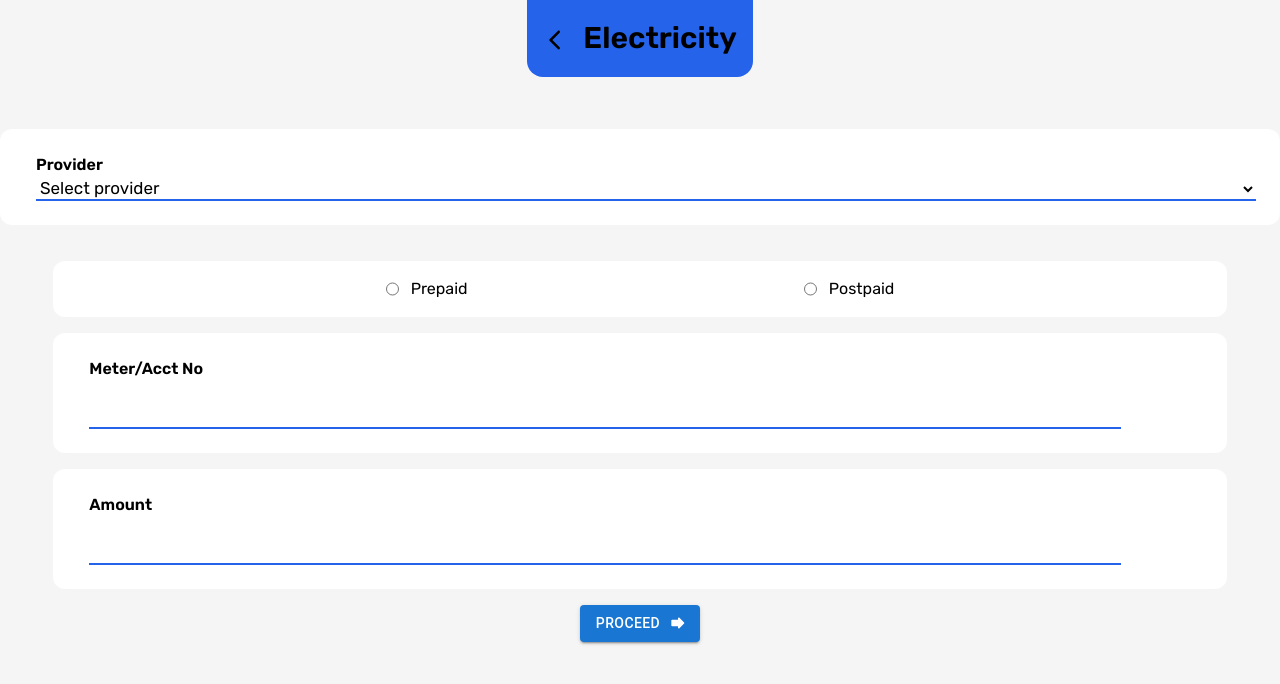
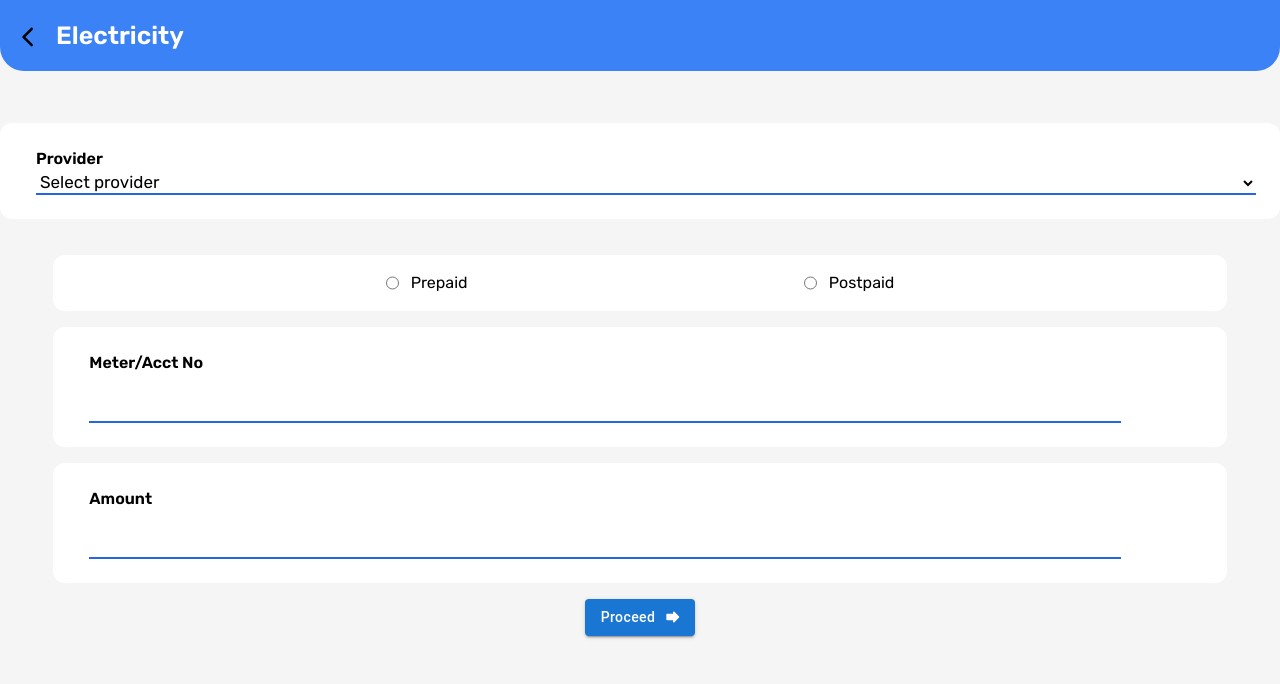
Before and after one commit to Arinz12/Zonapay, a Next.js app: page /dashboard/elect in a window 1280 px wide. Shown: the top 684 px of the page. Built offline with nearby package versions, Linux system fonts and the light colour scheme.

Commit message:
12:30 pm

```diff
--- a/pages/dashboard/airtime.js
+++ b/pages/dashboard/airtime.js
@@ -270,10 +270,10 @@ catch(e){
     <Head>
       <title>Airtime</title>
     </Head>
-    <div style={{backgroundColor:"whitesmoke",height:"100dvh"}} className="flex flex-col items-center mx-auto justify-center w-full md:w-9/12">
+    <div style={{backgroundColor:"whitesmoke",height:"100dvh"}} className="flex flex-col items-center mx-auto justify-start w-full md:w-9/12">
 
 
-        <div style={{fontSize:"30px"}} className="rubik-h bg-blue-600 p-4 flex flex-row justify-start gap-4 items-center rounded-b-2xl  mb-9">
+        <div style={{fontSize:"26px"}} className="rubik-h w-full text-white bg-blue-500 p-4 flex flex-row justify-start gap-4 items-center rounded-b-3xl  mb-9">
 
         <div onClick={()=>{router.back()}} className=""><ArrowBackIosRounded sx={{color:"black"}}/> </div>
           <div>Airtime purchase</div>
--- a/pages/dashboard/data.js
+++ b/pages/dashboard/data.js
@@ -246,11 +246,11 @@ if(processed){
     <Head>
       <title>Data</title>
     </Head>
-    <div style={{backgroundColor:"whitesmoke",height:"100dvh"}} className="flex flex-col items-center mx-auto justify-center w-full md:w-9/12">
+    <div style={{backgroundColor:"whitesmoke",height:"100dvh"}} className="flex flex-col items-center mx-auto justify-start w-full md:w-9/12">
 
-    <div style={{fontSize:"30px"}} className="rubik-h bg-blue-600 p-4 flex flex-row justify-start gap-4 items-center rounded-b-2xl  mb-9">
+    <div style={{fontSize:"30px"}} className="rubik-h w-full text-white bg-blue-500 p-4 flex flex-row justify-start gap-4 items-center rounded-b-3xl  mb-9">
     <div onClick={()=>{router.back()}} className=""><ArrowBackIosRounded sx={{color:"black"}}/> </div>
-        <div style={{fontSize:"30px"}} className="rubik-h ">Data purchase</div>
+        <div style={{fontSize:"26px"}} className="rubik-h ">Data purchase</div>
 
         </div>
 
--- a/pages/dashboard/elect.js
+++ b/pages/dashboard/elect.js
@@ -145,9 +145,9 @@ if(pincon){
 <link href="https://fonts.googleapis.com/css2?family=Rubik:ital,wght@0,300..900;1,300..900&display=swap" rel="stylesheet"/>
     </Head>
     <div className=" w-full h-full flex flex-col gap-4 items-center" style={{backgroundColor:"whitesmoke",height:"100dvh"}}>
-    <div style={{fontSize:"30px"}} className="rubik-h bg-blue-600 p-4 flex flex-row justify-start gap-4 items-center rounded-b-2xl  mb-9">
+    <div style={{fontSize:"26px"}} className="rubik-h w-full bg-blue-500 text-white p-4 flex flex-row justify-start gap-4 items-center rounded-b-3xl  mb-9">
     <div onClick={()=>{router.back()}} className=""><ArrowBackIosRounded sx={{color:"black"}}/> </div>
-        <div style={{fontSize:"30px"}} className="rubik-h ">Electricity</div>
+        <div style={{fontSize:"25px"}} className="rubik-h ">Electricity</div>
 
         </div>
     <div className="w-full bg-white rounded-2xl mb-5">
@@ -190,7 +190,7 @@ if(pincon){
 <input id="amt" type={"number"} inputMode="numeric" name="amount" className="ac rounded-t-xl focus:outline-none font-bold ml-3 border-t-0 border-l-0 border-r-0 border-b-2 border-blue-600 w-11/12 h-12 " style={{fontSize:"18px"}} />
         </div>
 <div className="mx-auto">
-    <Button id="btn" variant={"contained"} endIcon={<ForwardRounded/>}>Proceed</Button>
+    <Button style={{textTransform:"none"}} id="btn" variant={"contained"} endIcon={<ForwardRounded/>}>Proceed</Button>
 </div>
 <NumericPad maxLength={4} onSubmit={handlePinSubmit}/>
 <div id="delay" style={{backgroundColor:"rgba(0, 0, 0, 0.253)",backdropFilter:"blur(9px)"}} className=" flex-col items-center justify-center  fixed  z-10 w-full bottom-0 h-full shp hidden">
--- a/pages/dashboard/index.js
+++ b/pages/dashboard/index.js
@@ -121,7 +121,7 @@ const Dashboard = ({obj}) => {
         activeIndicatorColor="#1976d2">
         <div style={{textAlignLast:"center"}} className="p-2 text-center">Enjoy seamless transparent transactions where everything happening is clear</div>
         <div style={{textAlignLast:"center"}} className="p-2 text-center">Schedule bill payments so you worry not about forgetting</div>
-        <div style={{textAlignLast:"center"}} className="p-2 text-center">Third Slide Content</div>
+        <div style={{textAlignLast:"center"}} className="p-2 text-center">Map out funds specifically for bills</div>
       </Carousel2>
         </div>
     </div>
--- a/pages/dashboard/settings/index.js
+++ b/pages/dashboard/settings/index.js
@@ -12,8 +12,8 @@ return(<>
 <Head>
     <title>Settings</title>
 </Head>
-<div style={{fontSize:"",height:"100vh"}} className="mx-auto bg-whitep gap-8 text-black flex flex-col  items-start">
-   <div style={{fontSize:"30px"}} className="mt-0 mb-8  rounded-b-2xl p-4 rubik-h pb-4">Settings</div>
+<div style={{fontSize:"",height:"100vh"}} className="mx-auto bg-whitep gap-8 text-white flex flex-col  items-start">
+   <div style={{fontSize:"30px"}} className="mt-0 mb-8 bg-blue-500 rounded-b-2xl p-4 rubik-h pb-4">Settings</div>
 
 <div style={{backgroundColor:""}} className="flex flex-row justify-between items-center p-2 w-full">
    <div className="flex flex-row justify-start items-center">
```
